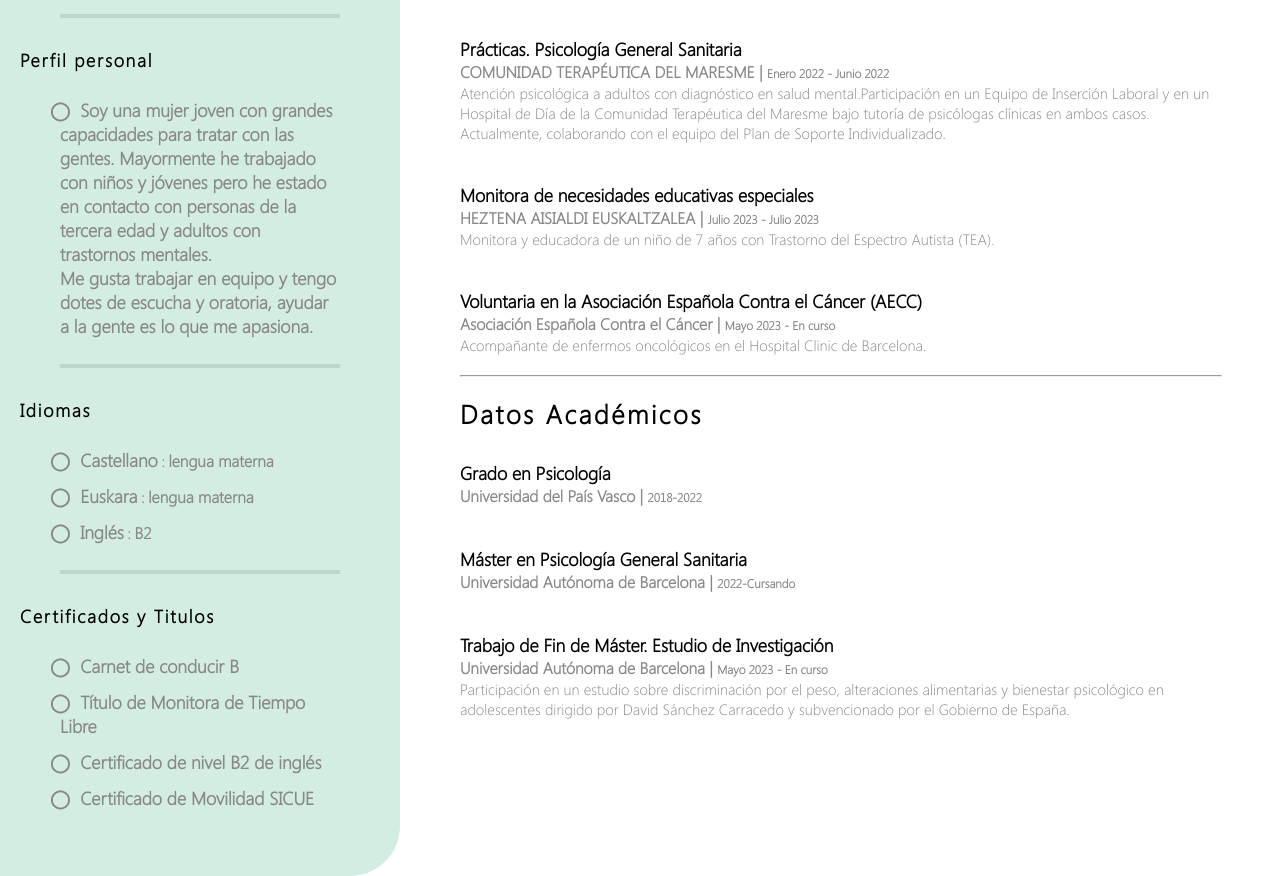
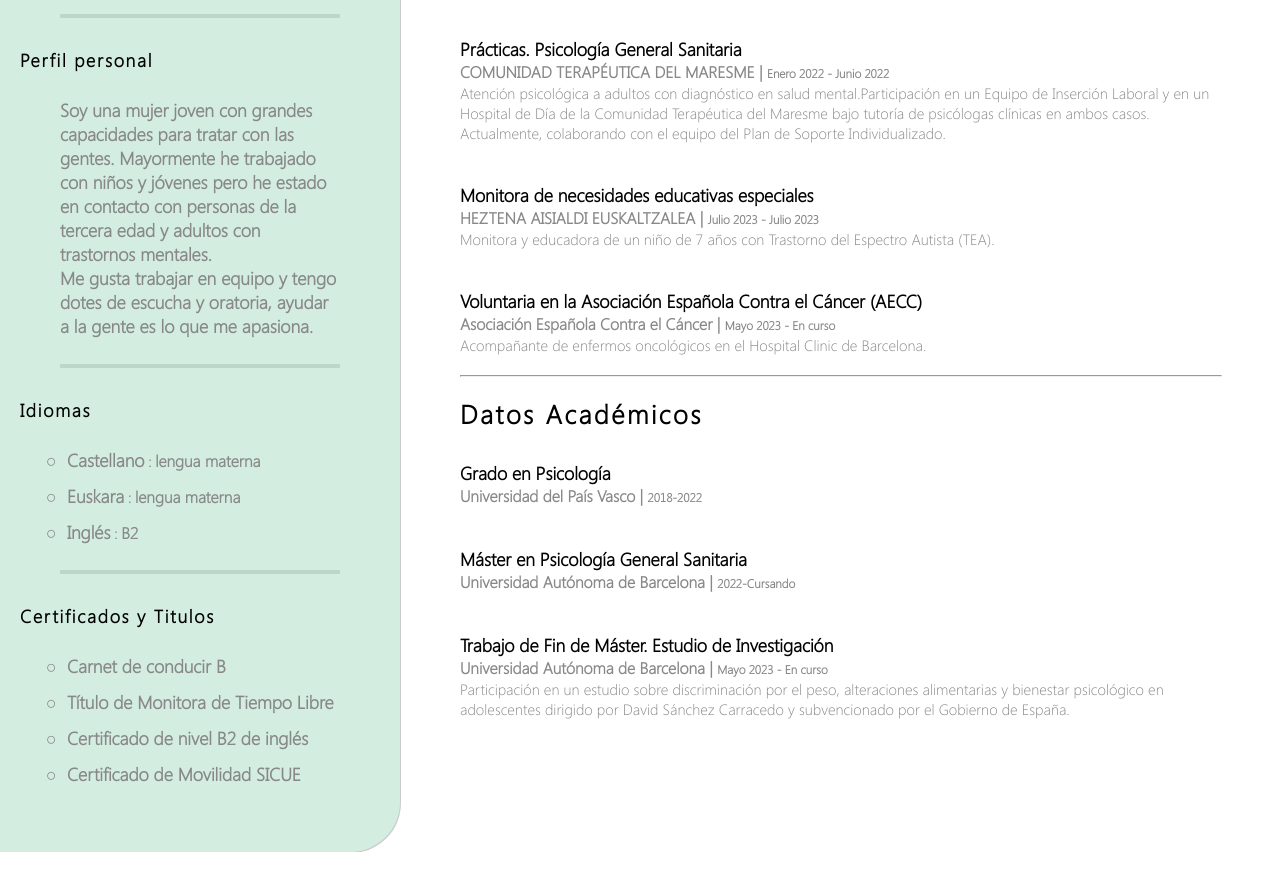
Before and after one commit to pablolusarreta/naia.lusarreta, a website: page docs/index.html in a window 1280 px wide. Shown: the part 757-1633 px from the top of the page. After the commit the page ends 1609 px from the top, so only its background shows below. Drawn offline with Linux system fonts and the light colour scheme.

Commit message:
Seguimos con el formato

```diff
--- a/docs/index.css
+++ b/docs/index.css
@@ -31,7 +31,7 @@ header {
     font-size: 40px;
     color: var(--colorText);
     font-family: titulo;
-    box-shadow: #ccc 4px 4px 4px;
+    box-shadow: #ccc 0px 2px 4px 0px;
     text-align: center;
     z-index: 100;
 }
@@ -74,6 +74,7 @@ header>div {
     width: 400px;
     background-color: var(--colorFondo2);
     border-bottom-right-radius: 50px;
+    box-shadow: #ccc 1px 1px 0px 0px;
 }
 
 #lateral>img {
@@ -94,11 +95,17 @@ header>div {
     padding: 6px 60px;
     font-size: 14px;
 }
-#lateral>div>h1::before{
-    margin-left: -10px;
+
+#lateral>div>h1::before {
+    margin-left: -14px;
     padding-right: 10px;
-    content: "◯";
+    content: "○";
 }
+
+#lateral>div:nth-child(10)>h1::before {
+    content: none;
+}
+
 #lateral>div>h1, #lateral>div>a>h1 {
     display: inline;
     font-size: 18px;
```
